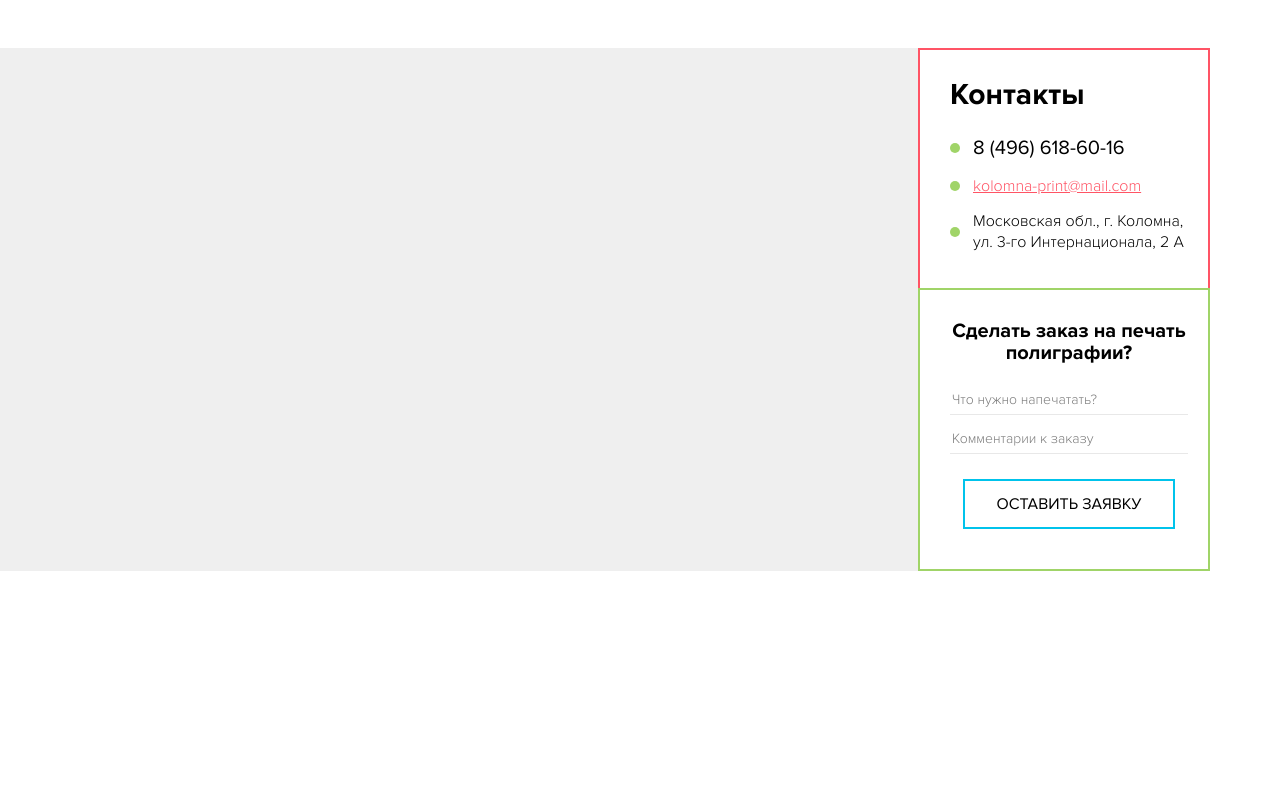
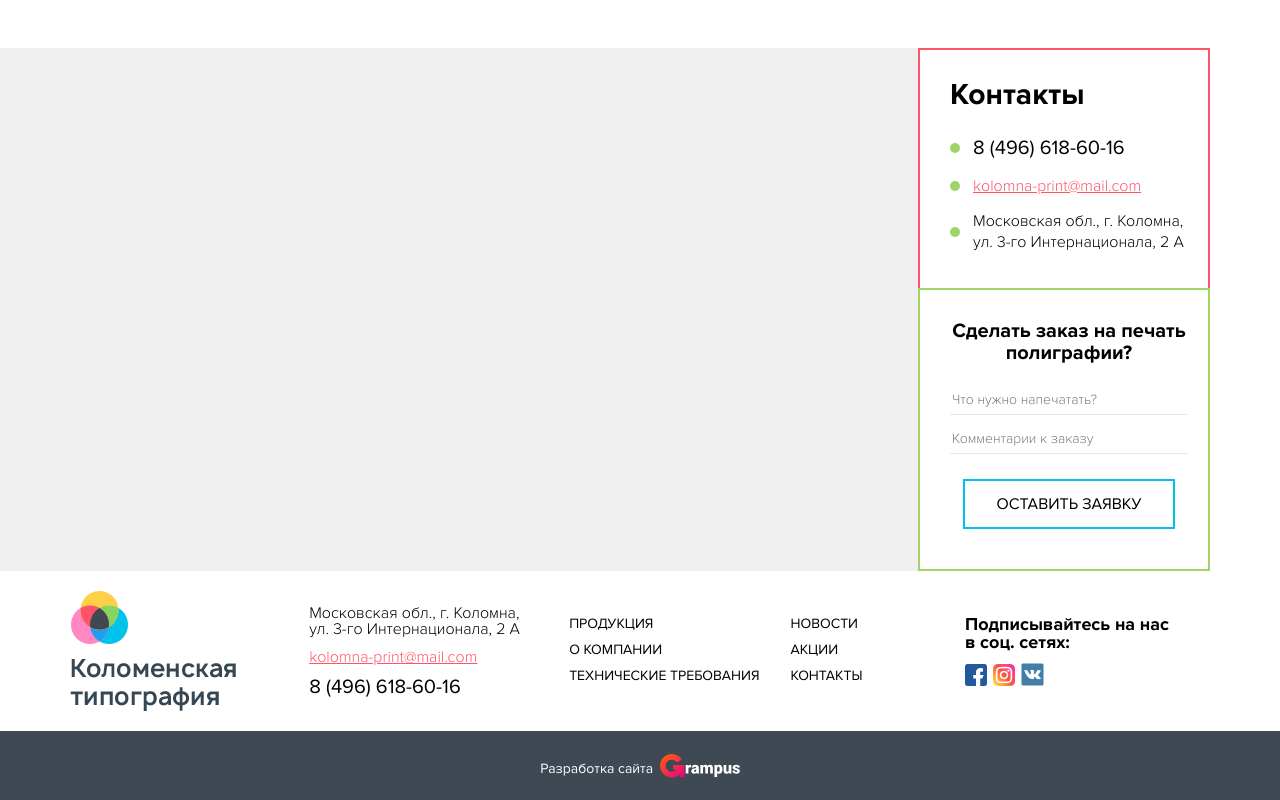
Before and after one commit to AlexKobiliansky/typography, a website: page app/index.html in a window 1280 px wide. Shown: the part 2703-3503 px from the top of the page. Before the commit the page ends 3274 px from the top, so only its background shows below. Drawn offline with Linux system fonts and the light colour scheme.

Commit message:
footer complete

```diff
--- a/app/index.html
+++ b/app/index.html
@@ -445,6 +445,58 @@
 	</section>
 	<!-- ======= SECTION CONTACTS END ======= -->
 
+	<!-- ======= FOOTER START ======= -->
+	<footer class="main-foot">
+		<div class="container">
+			<div class="foot-line">
+				<div class="logo-wrap">
+					<a href="/" class="logo">
+						<img src="img/logo.png" alt="alt" class="img-responsive">
+					</a>
+				</div>
+
+				<div class="foot-contacts">
+					<div class="address">Московская обл., г. Коломна, <br>ул. 3-го Интернационала, 2 А</div>
+					<a href="mailto:kolomna-print@mail.com" class="mail">kolomna-print@mail.com</a>
+					<a href="tel:+88008008080" class="phone">8 (496) 618-60-16</a>
+				</div>
+
+				<nav class="foot-mnu">
+					<ul>
+						<li><a href="#0">Продукция</a></li>
+						<li><a href="#0">О компании</a></li>
+						<li><a href="#0">Технические требования</a></li>
+						<li><a href="#0">Новости</a></li>
+						<li><a href="#0">Акции</a></li>
+						<li><a href="#0">Контакты</a></li>
+					</ul>
+				</nav>
+
+				<div class="foot-socials">
+					<h3>Подписывайтесь на нас <br>в соц. сетях:</h3>
+
+					<div class="soc-wrap">
+						<a href="#0" class="soc-item" target="_blank">
+							<img src="img/icons/soc-icon-1.png" alt="alt">
+						</a>
+
+						<a href="#0" class="soc-item" target="_blank">
+							<img src="img/icons/soc-icon-2.png" alt="alt">
+						</a>
+
+						<a href="#0" class="soc-item" target="_blank">
+							<img src="img/icons/soc-icon-3.png" alt="alt">
+						</a>
+					</div>
+				</div>
+			</div>
+		</div>
+	</footer>
+	<div class="dev-block">
+		Разработка сайта <a href="https://grampus-studio.ru/" target="_blank"><img src="img/dev-logo.svg" alt="alt" class="svg"></a>
+	</div>
+	<!-- ======= FOOTER END ======= -->
+
 </div>
 
 
--- a/app/sass/base/_media.sass
+++ b/app/sass/base/_media.sass
@@ -5,6 +5,9 @@
 
 // ≥1200px
 +media-breakpoint-down(lg)
+
+  .foot-contacts
+    display: none
 
   .contacts-wrapper
     width: calc(100% - (100% - 930px)/2)
@@ -67,6 +70,13 @@
 
 // ≥992px
 +media-breakpoint-down(md)
+
+  .foot-line
+    flex-wrap: wrap
+
+  .foot-socials
+    width: 100%
+    margin-top: 30px
 
   .contacts-wrapper
     width: calc(100% - (100% - 690px)/2)
@@ -163,6 +173,11 @@
 // ≥768px
 +media-breakpoint-down(sm)
 
+  .foot-mnu
+    left: 0
+    ul
+      columns: auto
+
   .contacts-wrapper
     width: calc(100% - (100% - 510px)/2)
 
@@ -209,6 +224,29 @@
 
 // ≥480px
 +media-breakpoint-down(xs)
+
+  .foot-mnu
+    width: 100%
+    text-align: center
+    li
+      font-size: 18px
+      font-weight: normal
+      margin-bottom: 8px
+
+  .foot-line
+    padding: 40px 0
+    .logo-wrap
+      width: 100%
+      text-align: center
+      order: 2
+      margin-top: 20px
+    .img-responsive
+      margin-left: auto
+      margin-right: auto
+
+  .foot-socials
+    order: 3
+    text-align: center
 
   .contacts-wrapper
     width: 100%
--- a/app/sass/layout/_footer.sass
+++ b/app/sass/layout/_footer.sass
@@ -0,0 +1,74 @@
+.foot-line
+  display: flex
+  justify-content: space-between
+  align-items: center
+  padding: 20px 0
+  .logo-wrap
+    width: 230px
+    display: block
+
+.foot-contacts
+  font-weight: 300
+  line-height: 1
+  a
+    display: block
+  .address
+    margin-bottom: 12px
+  .mail
+    color: $acc-red
+    text-decoration: underline
+    margin-bottom: 12px
+    &:hover
+      text-decoration: none
+  .phone
+    font-size: 20px
+    font-weight: normal
+    color: $text
+    &:hover
+      color: $acc-blue
+
+.foot-mnu
+  display: inline-block
+  position: relative
+  left: 40px
+  ul
+    columns: 2
+    display: inline-block
+  li
+    font-size: 14px
+    text-transform: uppercase
+    line-height: 26px
+    margin-right: 15px
+  a
+    color: $text
+    &:hover
+      color: $acc-green
+
+.foot-socials
+  width: 245px
+  line-height: 1
+  position: relative
+  z-index: 2
+  h3
+    font-size: 18px
+    margin-bottom: 12px
+
+.soc-item
+  display: inline-block
+  margin-right: 2px
+  &:hover
+    filter: brightness(1.4) contrast(.8)
+
+.dev-block
+  background-color: #3e4954
+  padding: 18px 0 18px
+  text-align: center
+  font-size: 14px
+  color: #fff
+  .svg
+    width: 80px
+    height: auto
+  a
+    position: relative
+    top: 5px
+    margin-left: 3px
```
Also changed, not shown: app/css/main.min.css, app/img/dev-logo.svg (added), app/img/icons/soc-icon-1.png (added), app/img/icons/soc-icon-2.png (added), app/img/icons/soc-icon-3.png (added).
